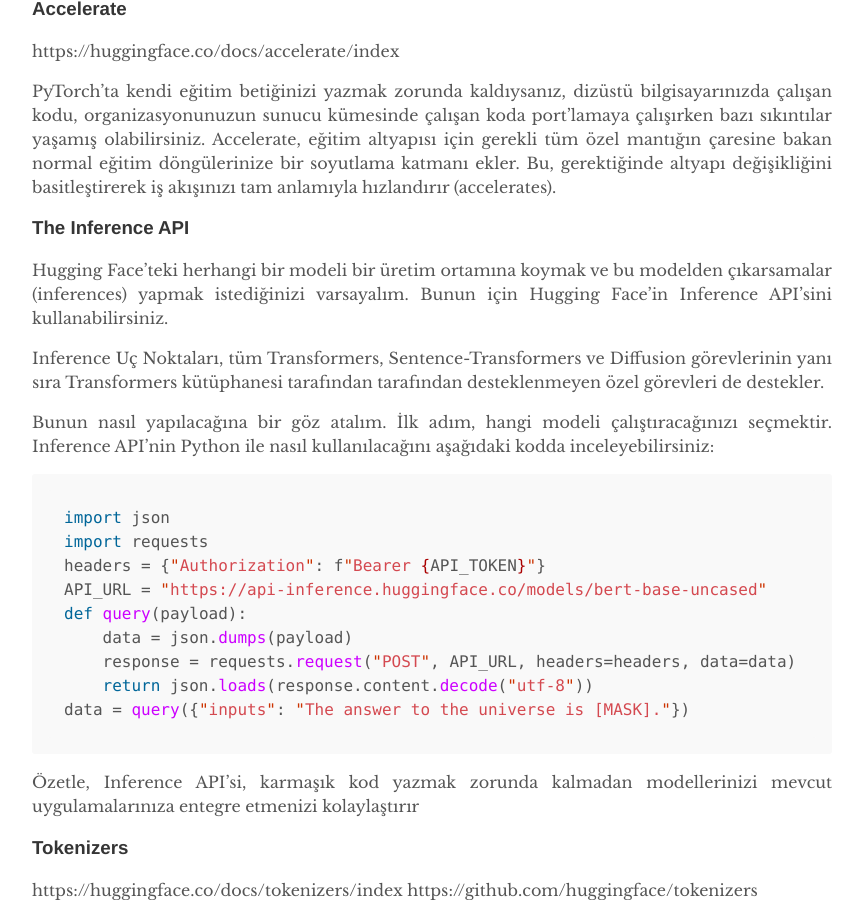
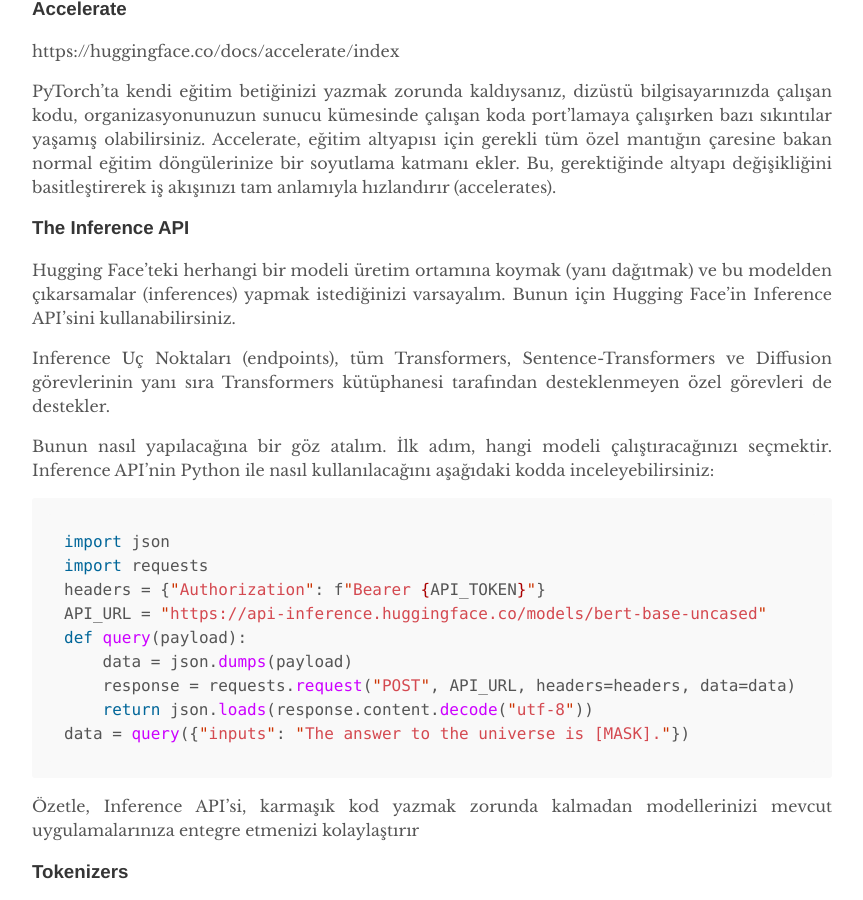
Before and after one commit to mmuratarat/turkish, a Jekyll site: the page built from _posts/2023-09-16-huggingface_intro.md, in a window 1280 px wide and 900 px high, scrolled down 6102 px. Shown: the whole window, without its empty margins (208-1071 px from the left). Built offline with Jekyll 4.4.1, drawn with Linux system fonts in a browser that asks for light colours; nearby versions of some CDN libraries; comment, search, counter and statistics services are not loaded.

Commit message:
Update 2023-09-16-huggingface_intro.md

```diff
--- a/_posts/2023-09-16-huggingface_intro.md
+++ b/_posts/2023-09-16-huggingface_intro.md
@@ -119,9 +119,9 @@
 
 ### The Inference API
 
-Hugging Face'teki herhangi bir modeli bir üretim ortamına koymak ve bu modelden çıkarsamalar (inferences) yapmak istediğinizi varsayalım. Bunun için Hugging Face'in Inference API'sini kullanabilirsiniz.
+Hugging Face'teki herhangi bir modeli üretim ortamına koymak (yanı dağıtmak) ve bu modelden çıkarsamalar (inferences) yapmak istediğinizi varsayalım. Bunun için Hugging Face'in Inference API'sini kullanabilirsiniz.
 
-Inference Uç Noktaları, tüm Transformers, Sentence-Transformers ve Diffusion görevlerinin yanı sıra Transformers kütüphanesi tarafından tarafından desteklenmeyen özel görevleri de destekler.
+Inference Uç Noktaları (endpoints), tüm Transformers, Sentence-Transformers ve Diffusion görevlerinin yanı sıra Transformers kütüphanesi tarafından desteklenmeyen özel görevleri de destekler.
 
 Bunun nasıl yapılacağına bir göz atalım. İlk adım, hangi modeli çalıştıracağınızı seçmektir. Inference API'nin Python ile nasıl kullanılacağını aşağıdaki kodda inceleyebilirsiniz:
 
```
